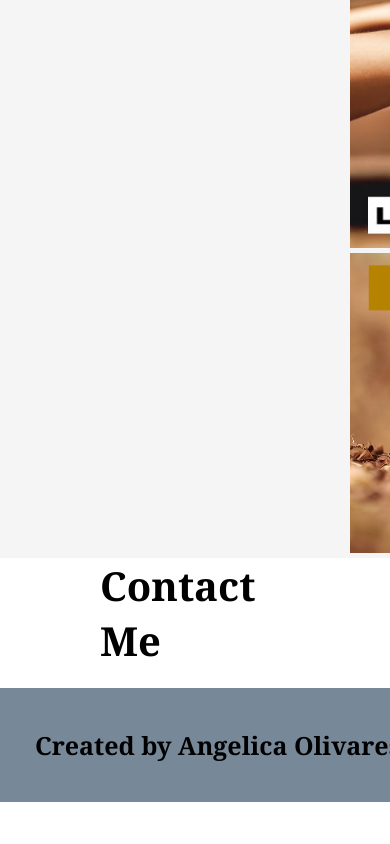
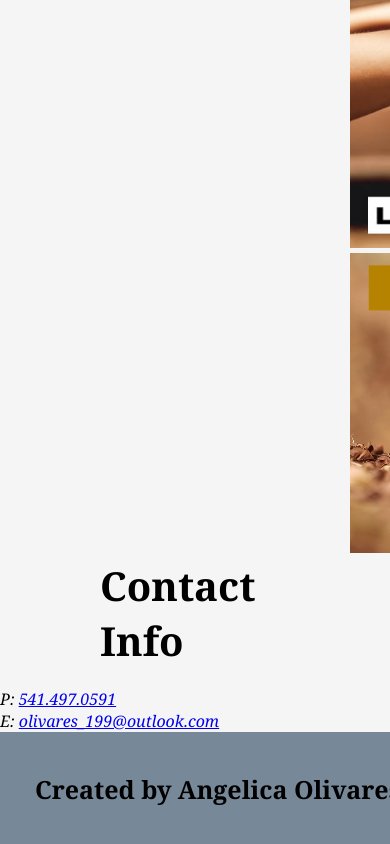
Before and after one commit to aoliva-16/Professional-Portfolio, a plain HTML site: page index.html in a window 390 px wide. Shown: the part 1313-2157 px from the top of the page. Before the commit the page ends 2115 px from the top, so only its background shows below. Drawn offline with Linux system fonts and the light colour scheme.

Commit message:
email and phone number added

```diff
--- a/assets/css/style.css
+++ b/assets/css/style.css
@@ -56,7 +56,6 @@ footer h2 {
 
 .me {
     background: whitesmoke;
-    width: 100%;
 }
 
 .section-title {
@@ -97,7 +96,6 @@ footer h2 {
 
 .work {
     background: whitesmoke;
-    width: 100%;
 }
 
 .runbuddy img {
@@ -126,3 +124,7 @@ footer h2 {
 .photography {
     margin: 0 50px 0 350px;
 }
+
+.contact {
+    background: whitesmoke;
+}
--- a/index.html
+++ b/index.html
@@ -56,8 +56,14 @@
     </section>
 
 <!-- Contact Me section -->
-    <section id="contact-me">
-        <h2 class="section-title">Contact Me</h2>
+    <section id="contact-me" class="contact">
+        <h2 class="section-title">Contact Info</h2>
+       <div>
+            <address>
+                P: <a href="tel:+5414970591">541.497.0591</a> </br>
+                E: <a href="mailto:olivares_199@outlook.com">olivares_199@outlook.com</a>
+            </address>
+        </div>
     </section>
 
 <!-- Footer-->
```
